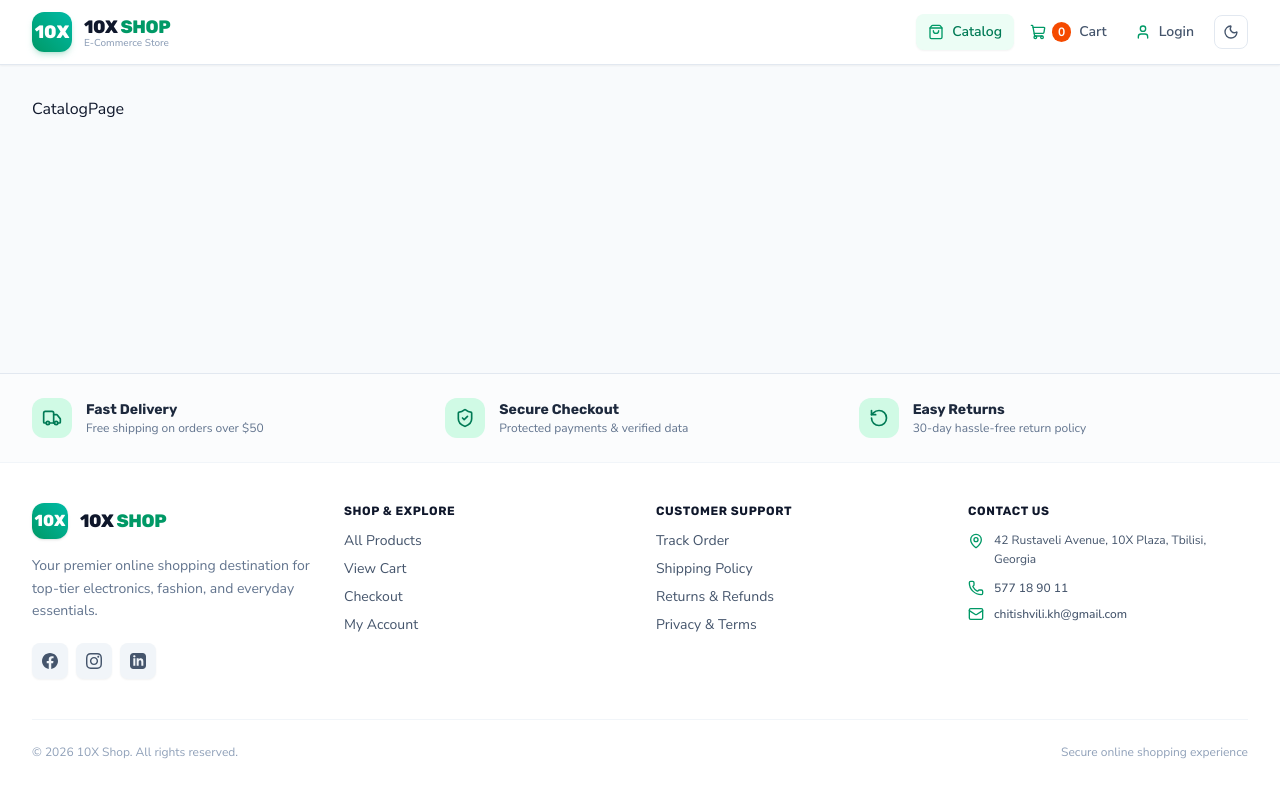
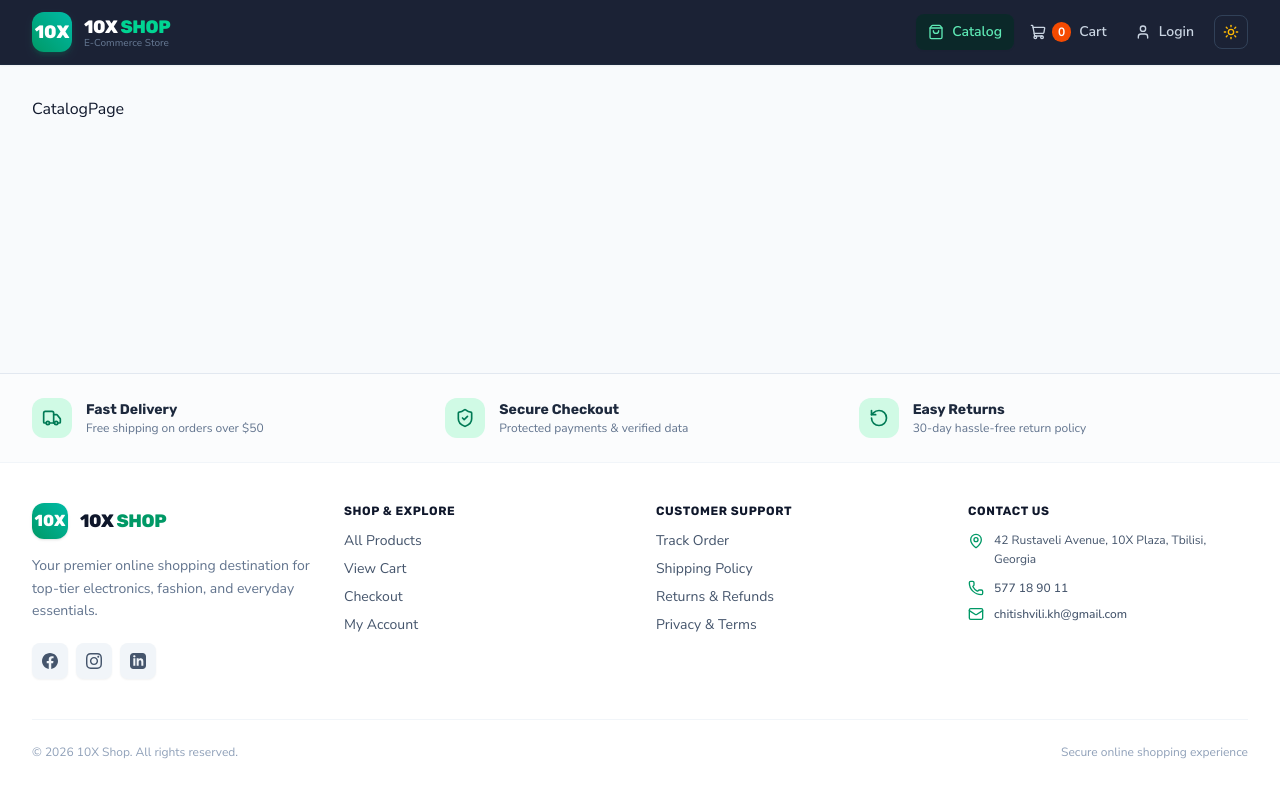
Before and after one commit to KhatunaKhatuna/10X-Shop, a React (Vite) app: page / in a window 1280 px wide. Both pictures are taken after a click on the button "Switch to dark mode". Built offline with nearby package versions, Linux system fonts and the light colour scheme.

Commit message:
feat(header): integrate theme toggle and style nav links with custom utilities

```diff
--- a/src/components/layout/Header.tsx
+++ b/src/components/layout/Header.tsx
@@ -1,22 +1,30 @@
 import { useState } from "react";
 import { Link, NavLink } from "react-router-dom";
-import { ShoppingBag, ShoppingCart, User, Menu, X, Moon } from "lucide-react";
+import {
+  ShoppingBag,
+  ShoppingCart,
+  User,
+  Menu,
+  X,
+  Moon,
+  Sun,
+} from "lucide-react";
+import { useTheme } from "@/hooks";
 
 export default function Header() {
   const [isMobileMenuOpen, setIsMobileMenuOpen] = useState(false);
+  const { theme, toggleTheme } = useTheme();
 
-  // NavLink helper for active styling
+  // NavLink helper for active styling (uses custom Tailwind utilities)
   const navLinkClass = ({ isActive }: { isActive: boolean }) =>
     `flex items-center gap-2 px-3 py-2 rounded-lg text-sm font-semibold transition-all duration-200 cursor-pointer ${
-      isActive
-        ? "bg-emerald-50 text-emerald-700 shadow-xs"
-        : "text-slate-600 hover:text-emerald-600 hover:bg-slate-50"
+      isActive ? "nav-link-active" : "nav-link-inactive"
     }`;
 
   const closeMenu = () => setIsMobileMenuOpen(false);
 
   return (
-    <header className="sticky top-0 z-50 bg-white/95 backdrop-blur-md border-b border-slate-200 shadow-xs">
+    <header className="sticky top-0 z-50 bg-white/95 dark:bg-slate-900/95 backdrop-blur-md border-b border-slate-200 dark:border-slate-800 shadow-xs transition-colors duration-200">
       <div className="max-w-7xl mx-auto px-4 sm:px-6 lg:px-8 h-16 flex items-center justify-between gap-4">
         {/* Brand Logo */}
         <Link
@@ -28,10 +36,13 @@ export default function Header() {
             10X
           </div>
           <div className="flex flex-col">
-            <span className="font-heading font-extrabold text-lg leading-tight text-slate-900 tracking-tight">
-              10X <span className="text-emerald-600">SHOP</span>
+            <span className="font-heading font-extrabold text-lg leading-tight text-slate-900 dark:text-white tracking-tight">
+              10X{" "}
+              <span className="text-emerald-600 dark:text-emerald-400">
+                SHOP
+              </span>
             </span>
-            <span className="text-[10px] text-slate-400 font-medium leading-none">
+            <span className="text-[10px] text-slate-400 dark:text-slate-500 font-medium leading-none">
               E-Commerce Store
             </span>
           </div>
@@ -42,13 +53,13 @@ export default function Header() {
           {/* Desktop Navigation Links */}
           <nav className="hidden md:flex items-center gap-1">
             <NavLink to="/" end className={navLinkClass}>
-              <ShoppingBag className="w-4 h-4 text-emerald-600" />
+              <ShoppingBag className="w-4 h-4 transition-colors" />
               <span>Catalog</span>
             </NavLink>
 
             <NavLink to="/cart" className={navLinkClass}>
               <div className="relative flex items-center">
-                <ShoppingCart className="w-4 h-4 text-emerald-600" />
+                <ShoppingCart className="w-4 h-4 transition-colors" />
                 {/* Cart badge placeholder (will connect to CartContext later) */}
                 <span className="ml-1.5 px-1.5 py-0.5 text-xs font-bold rounded-full bg-orange-600 text-white">
                   0
@@ -58,7 +69,7 @@ export default function Header() {
             </NavLink>
 
             <NavLink to="/login" className={navLinkClass}>
-              <User className="w-4 h-4 text-emerald-600" />
+              <User className="w-4 h-4 transition-colors" />
               <span>Login</span>
             </NavLink>
           </nav>
@@ -66,18 +77,27 @@ export default function Header() {
           {/* Desktop Theme Toggle Button (hidden on mobile) */}
           <button
             type="button"
-            className="hidden md:inline-flex items-center justify-center p-2 rounded-lg border border-slate-200 text-slate-600 hover:text-slate-900 hover:bg-slate-50 transition-colors cursor-pointer"
-            aria-label="Toggle theme"
-            title="Toggle theme"
+            onClick={toggleTheme}
+            className="hidden md:inline-flex items-center justify-center p-2 rounded-lg border border-slate-200 dark:border-slate-700 hover:bg-slate-50 dark:hover:bg-slate-800 text-slate-700 dark:text-slate-200 transition-colors cursor-pointer"
+            aria-label={
+              theme === "dark" ? "Switch to light mode" : "Switch to dark mode"
+            }
+            title={
+              theme === "dark" ? "Switch to light mode" : "Switch to dark mode"
+            }
           >
-            <Moon className="w-4 h-4" />
+            {theme === "dark" ? (
+              <Sun className="w-4 h-4 text-amber-400" />
+            ) : (
+              <Moon className="w-4 h-4 text-slate-700" />
+            )}
           </button>
 
           {/* Mobile Hamburger Button */}
           <button
             type="button"
             onClick={() => setIsMobileMenuOpen((prev) => !prev)}
-            className="md:hidden p-2 rounded-lg text-slate-600 hover:text-slate-900 hover:bg-slate-100 transition-colors cursor-pointer"
+            className="md:hidden p-2 rounded-lg text-slate-600 dark:text-slate-300 hover:text-slate-900 dark:hover:text-white hover:bg-slate-100 dark:hover:bg-slate-800 transition-colors cursor-pointer"
             aria-label={isMobileMenuOpen ? "Close menu" : "Open menu"}
           >
             {isMobileMenuOpen ? (
@@ -91,15 +111,15 @@ export default function Header() {
 
       {/* Mobile Menu Dropdown */}
       {isMobileMenuOpen && (
-        <div className="md:hidden border-t border-slate-200 bg-white px-4 pt-3 pb-4 space-y-1 shadow-lg animate-in fade-in duration-150">
+        <div className="md:hidden border-t border-slate-200 dark:border-slate-800 bg-white dark:bg-slate-900 px-4 pt-3 pb-4 space-y-1 shadow-lg animate-in fade-in duration-150">
           <NavLink to="/" end onClick={closeMenu} className={navLinkClass}>
-            <ShoppingBag className="w-4 h-4 text-emerald-600" />
+            <ShoppingBag className="w-4 h-4 transition-colors" />
             <span>Catalog</span>
           </NavLink>
 
           <NavLink to="/cart" onClick={closeMenu} className={navLinkClass}>
             <div className="relative flex items-center">
-              <ShoppingCart className="w-4 h-4 text-emerald-600" />
+              <ShoppingCart className="w-4 h-4 transition-colors" />
               <span className="ml-1.5 px-1.5 py-0.5 text-xs font-bold rounded-full bg-orange-600 text-white">
                 0
               </span>
@@ -108,18 +128,31 @@ export default function Header() {
           </NavLink>
 
           <NavLink to="/login" onClick={closeMenu} className={navLinkClass}>
-            <User className="w-4 h-4 text-emerald-600" />
+            <User className="w-4 h-4 transition-colors" />
             <span>Login</span>
           </NavLink>
 
           {/* Mobile Theme Toggle Button */}
           <button
             type="button"
-            className="w-full flex items-center gap-2 px-3 py-2 rounded-lg text-sm font-semibold text-slate-600 hover:text-emerald-600 hover:bg-slate-50 transition-colors cursor-pointer"
+            onClick={() => {
+              toggleTheme();
+              closeMenu();
+            }}
+            className="w-full flex items-center gap-2 px-3 py-2 rounded-lg text-sm font-semibold text-slate-600 dark:text-slate-300 hover:text-emerald-600 dark:hover:text-emerald-400 hover:bg-slate-50 dark:hover:bg-slate-800/60 transition-colors cursor-pointer"
             aria-label="Toggle theme"
           >
-            <Moon className="w-4 h-4 text-emerald-600" />
-            <span>Dark Mode</span>
+            {theme === "dark" ? (
+              <>
+                <Sun className="w-4 h-4 text-amber-400" />
+                <span>Light Mode</span>
+              </>
+            ) : (
+              <>
+                <Moon className="w-4 h-4 text-emerald-600 dark:text-emerald-400" />
+                <span>Dark Mode</span>
+              </>
+            )}
           </button>
         </div>
       )}
--- a/src/index.css
+++ b/src/index.css
@@ -2,6 +2,14 @@
 @import "tailwindcss";
 
 @custom-variant dark (&:where([data-theme="dark"], [data-theme="dark"] *));
+
+@utility nav-link-active {
+  @apply bg-emerald-50 hover:bg-emerald-100 dark:bg-emerald-950/60 dark:hover:bg-emerald-900/80 text-emerald-700 hover:text-emerald-800 dark:text-emerald-300 dark:hover:text-emerald-200 shadow-xs;
+}
+
+@utility nav-link-inactive {
+  @apply text-slate-600 dark:text-slate-300 hover:text-slate-900 dark:hover:text-white hover:bg-slate-100 dark:hover:bg-slate-800;
+}
 
 @layer base {
   body {
```
